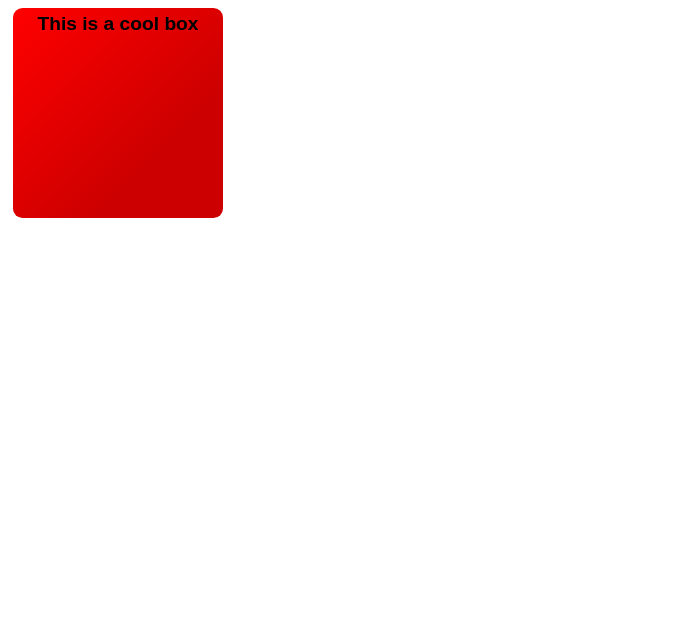
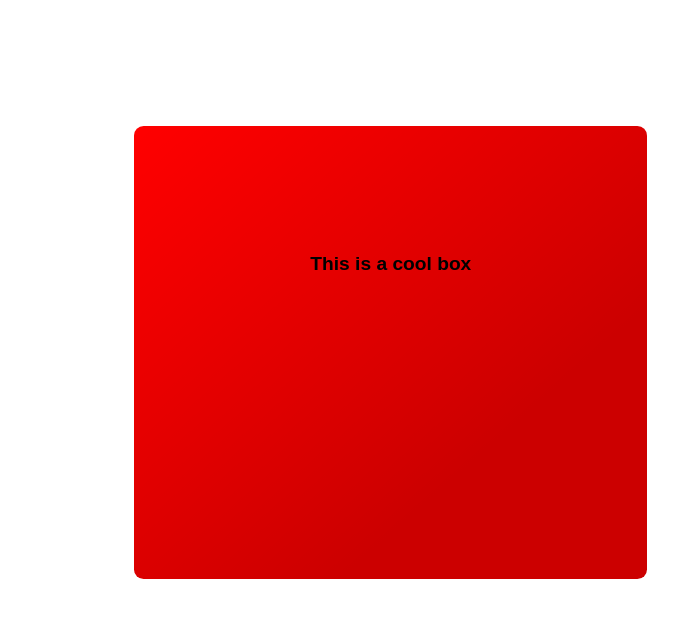
Before and after one commit to wenjun-hub/assessment, a plain HTML site: page index.html in a window 1280 px wide. Shown: the whole page, without its empty margins (0-697 px from the left). Drawn offline with Linux system fonts and the light colour scheme.

Commit message:
Update style.css

```diff
--- a/style.css
+++ b/style.css
@@ -1,23 +1,24 @@
 html {
   font-family: sans-serif;
-  text-color: white;
-  font-size: 1.2em;
-  font-weight: bold;
-  writing-mode: horizontal-tb;
-  text-align: center;
+
 
 }
 
 /* Your CSS below here */
 
 .box {
-  width: 200px;
+  width: 260px;
   height: 200px;
-  margin: 5px;
-  padding: 5px;
+  margin: 10%;
+  padding: 10%;
   border: 1px solid red rgb(255,0,0);
   background: linear-gradient(to top left, rgba(0,0,0,0.2), rgba(0,0,0,0.2) 30%, rgba(0,0,0,0));
   background-color: red;
   border-radius: .5em;
+  box-shadow:
+  color: white;
+  font-size: 1.2em;
+  font-weight: bold;
+  text-align: center;
 
 }
```
